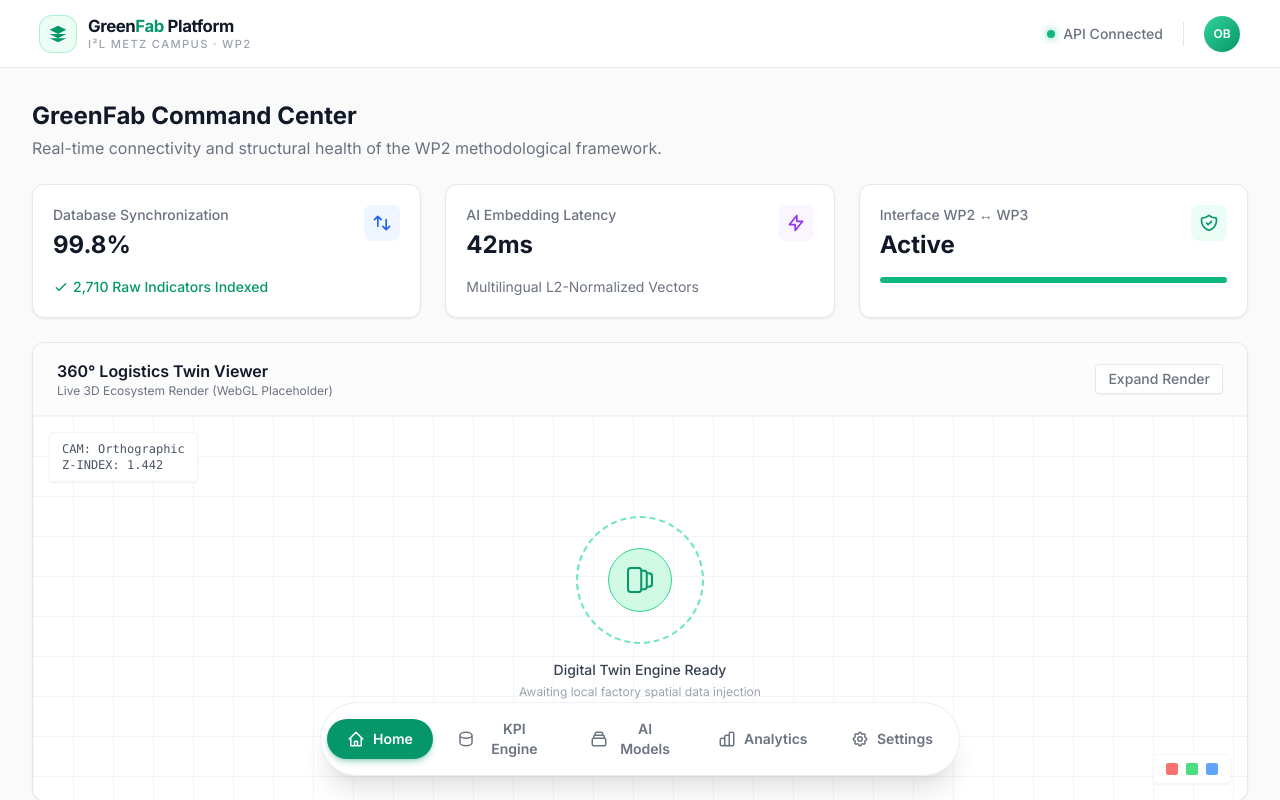
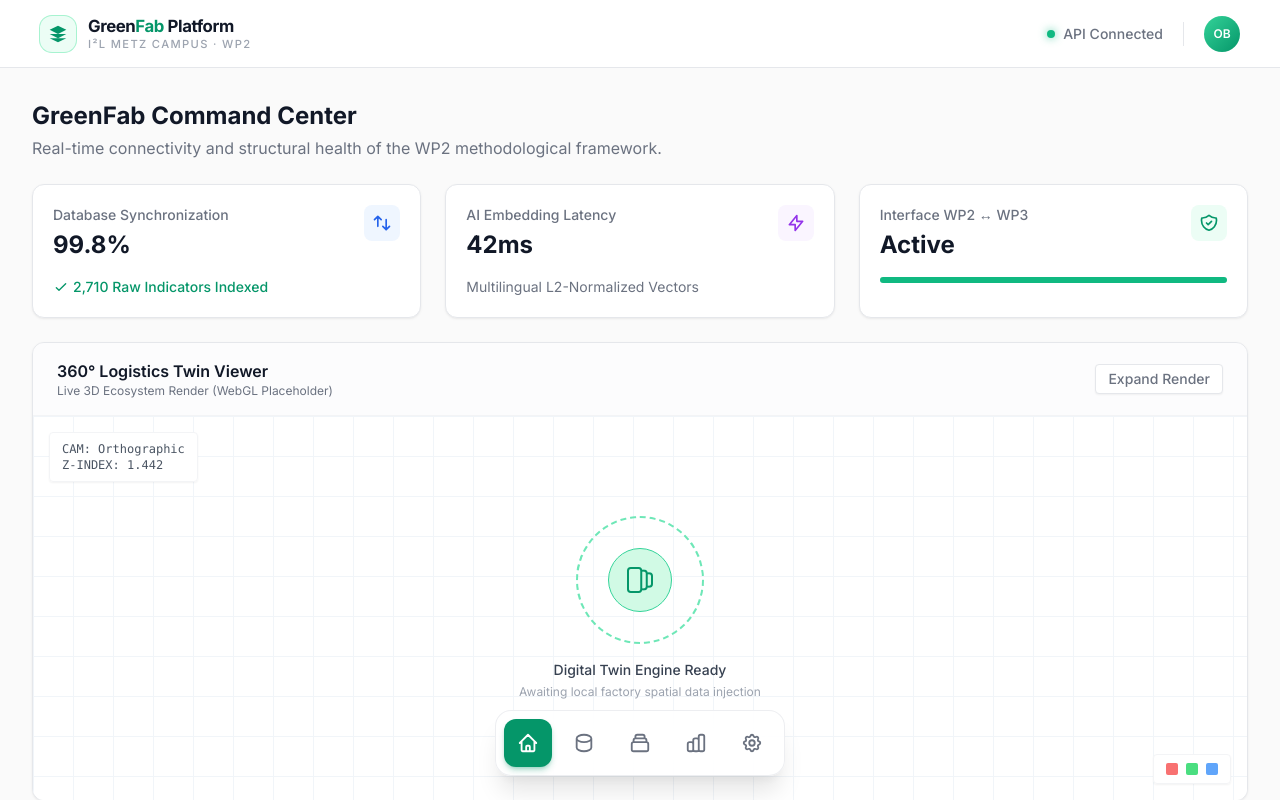
Before and after one commit to oussama95boussaid/green-fab-dashboard, a plain HTML site: page index.html in a window 1280 px wide. Drawn offline with nearby package versions, Linux system fonts and the light colour scheme.

Commit message:
Dock: icons-only with macOS-style hover name tooltips

```diff
--- a/index.html
+++ b/index.html
@@ -38,6 +38,19 @@
         .dock-item { transform-origin: bottom center; will-change: transform; }
         .dock.resetting .dock-item { transition: transform .28s cubic-bezier(.2,.8,.2,1), color .15s, background-color .15s; }
         @media (prefers-reduced-motion: reduce) { .dock-item { transform: none !important; } }
+        /* Hover tooltip (app name), macOS-style */
+        .dock-tip {
+            position: absolute; bottom: 100%; left: 50%; transform: translateX(-50%) translateY(4px);
+            margin-bottom: 12px; padding: 3px 9px; border-radius: 7px;
+            background: #111827; color: #fff; font-size: 11px; font-weight: 600; white-space: nowrap;
+            opacity: 0; pointer-events: none; transition: opacity .14s ease, transform .14s ease;
+            box-shadow: 0 4px 14px rgba(0,0,0,.20);
+        }
+        .dock-tip::after {
+            content: ''; position: absolute; top: 100%; left: 50%; transform: translateX(-50%);
+            border: 5px solid transparent; border-top-color: #111827;
+        }
+        .dock-item:hover .dock-tip { opacity: 1; transform: translateX(-50%) translateY(0); }
     </style>
 </head>
 <body class="text-gray-800 antialiased h-screen flex flex-col overflow-hidden bg-[#FAFAFA]">
@@ -657,27 +670,27 @@
 
     </div>
 
-    <!-- ============================ FLOATING DOCK NAV ============================ -->
-    <nav class="dock fixed bottom-6 left-1/2 -translate-x-1/2 flex items-center gap-1 p-1.5 bg-white/80 backdrop-blur-xl border border-gray-200/70 rounded-full shadow-[0_20px_25px_-5px_rgba(0,0,0,0.10),0_10px_10px_-5px_rgba(0,0,0,0.04)] z-50 max-w-[calc(100vw-2rem)]">
-        <button data-page="home" class="dock-item flex items-center gap-2 px-4 sm:px-5 py-2.5 rounded-full text-sm font-semibold transition-colors">
-            <svg class="w-[18px] h-[18px] shrink-0" fill="none" stroke="currentColor" viewBox="0 0 24 24"><path stroke-linecap="round" stroke-linejoin="round" stroke-width="2" d="M3 12l2-2m0 0l7-7 7 7M5 10v10a1 1 0 001 1h3m10-11l2 2m-2-2v10a1 1 0 01-1 1h-3m-6 0a1 1 0 001-1v-4a1 1 0 011-1h2a1 1 0 011 1v4a1 1 0 001 1m-6 0h6"></path></svg>
-            <span class="hidden sm:inline">Home</span>
+    <!-- ============================ FLOATING DOCK NAV (icons only) ============================ -->
+    <nav class="dock fixed bottom-6 left-1/2 -translate-x-1/2 flex items-end gap-2 p-2 bg-white/80 backdrop-blur-xl border border-gray-200/70 rounded-2xl shadow-[0_20px_25px_-5px_rgba(0,0,0,0.10),0_10px_10px_-5px_rgba(0,0,0,0.04)] z-50">
+        <button data-page="home" aria-label="Home" class="dock-item relative flex items-center justify-center w-12 h-12 rounded-xl transition-colors">
+            <svg class="w-[22px] h-[22px]" fill="none" stroke="currentColor" viewBox="0 0 24 24"><path stroke-linecap="round" stroke-linejoin="round" stroke-width="2" d="M3 12l2-2m0 0l7-7 7 7M5 10v10a1 1 0 001 1h3m10-11l2 2m-2-2v10a1 1 0 01-1 1h-3m-6 0a1 1 0 001-1v-4a1 1 0 011-1h2a1 1 0 011 1v4a1 1 0 001 1m-6 0h6"></path></svg>
+            <span class="dock-tip">Home</span>
         </button>
-        <button data-page="kpi" class="dock-item flex items-center gap-2 px-4 sm:px-5 py-2.5 rounded-full text-sm font-semibold transition-colors">
-            <svg class="w-[18px] h-[18px] shrink-0" fill="none" stroke="currentColor" viewBox="0 0 24 24"><path stroke-linecap="round" stroke-linejoin="round" stroke-width="2" d="M4 7v10c0 2.21 3.582 4 8 4s8-1.79 8-4V7M4 7c0 2.21 3.582 4 8 4s8-1.79 8-4M4 7c0-2.21 3.582-4 8-4s8 1.79 8 4"></path></svg>
-            <span class="hidden sm:inline">KPI Engine</span>
+        <button data-page="kpi" aria-label="KPI Engine" class="dock-item relative flex items-center justify-center w-12 h-12 rounded-xl transition-colors">
+            <svg class="w-[22px] h-[22px]" fill="none" stroke="currentColor" viewBox="0 0 24 24"><path stroke-linecap="round" stroke-linejoin="round" stroke-width="2" d="M4 7v10c0 2.21 3.582 4 8 4s8-1.79 8-4V7M4 7c0 2.21 3.582 4 8 4s8-1.79 8-4M4 7c0-2.21 3.582-4 8-4s8 1.79 8 4"></path></svg>
+            <span class="dock-tip">KPI Engine</span>
         </button>
-        <button data-page="ai" class="dock-item flex items-center gap-2 px-4 sm:px-5 py-2.5 rounded-full text-sm font-semibold transition-colors">
-            <svg class="w-[18px] h-[18px] shrink-0" fill="none" stroke="currentColor" viewBox="0 0 24 24"><path stroke-linecap="round" stroke-linejoin="round" stroke-width="2" d="M19 11H5m14 0a2 2 0 012 2v6a2 2 0 01-2 2H5a2 2 0 01-2-2v-6a2 2 0 012-2m14 0V9a2 2 0 00-2-2M5 11V9a2 2 0 012-2m0 0V5a2 2 0 012-2h6a2 2 0 012 2v2M7 7h10"></path></svg>
-            <span class="hidden sm:inline">AI Models</span>
+        <button data-page="ai" aria-label="AI Models" class="dock-item relative flex items-center justify-center w-12 h-12 rounded-xl transition-colors">
+            <svg class="w-[22px] h-[22px]" fill="none" stroke="currentColor" viewBox="0 0 24 24"><path stroke-linecap="round" stroke-linejoin="round" stroke-width="2" d="M19 11H5m14 0a2 2 0 012 2v6a2 2 0 01-2 2H5a2 2 0 01-2-2v-6a2 2 0 012-2m14 0V9a2 2 0 00-2-2M5 11V9a2 2 0 012-2m0 0V5a2 2 0 012-2h6a2 2 0 012 2v2M7 7h10"></path></svg>
+            <span class="dock-tip">AI Models</span>
         </button>
-        <button data-page="analytics" class="dock-item flex items-center gap-2 px-4 sm:px-5 py-2.5 rounded-full text-sm font-semibold transition-colors">
-            <svg class="w-[18px] h-[18px] shrink-0" fill="none" stroke="currentColor" viewBox="0 0 24 24"><path stroke-linecap="round" stroke-linejoin="round" stroke-width="2" d="M9 19v-6a2 2 0 00-2-2H5a2 2 0 00-2 2v6a2 2 0 002 2h2a2 2 0 002-2zm0 0V9a2 2 0 012-2h2a2 2 0 012 2v10m-6 0a2 2 0 002 2h2a2 2 0 002-2m0 0V5a2 2 0 012-2h2a2 2 0 012 2v14a2 2 0 01-2 2h-2a2 2 0 01-2-2z"></path></svg>
-            <span class="hidden sm:inline">Analytics</span>
+        <button data-page="analytics" aria-label="Analytics" class="dock-item relative flex items-center justify-center w-12 h-12 rounded-xl transition-colors">
+            <svg class="w-[22px] h-[22px]" fill="none" stroke="currentColor" viewBox="0 0 24 24"><path stroke-linecap="round" stroke-linejoin="round" stroke-width="2" d="M9 19v-6a2 2 0 00-2-2H5a2 2 0 00-2 2v6a2 2 0 002 2h2a2 2 0 002-2zm0 0V9a2 2 0 012-2h2a2 2 0 012 2v10m-6 0a2 2 0 002 2h2a2 2 0 002-2m0 0V5a2 2 0 012-2h2a2 2 0 012 2v14a2 2 0 01-2 2h-2a2 2 0 01-2-2z"></path></svg>
+            <span class="dock-tip">Analytics</span>
         </button>
-        <button data-page="settings" class="dock-item flex items-center gap-2 px-4 sm:px-5 py-2.5 rounded-full text-sm font-semibold transition-colors">
-            <svg class="w-[18px] h-[18px] shrink-0" fill="none" stroke="currentColor" viewBox="0 0 24 24"><path stroke-linecap="round" stroke-linejoin="round" stroke-width="2" d="M10.325 4.317c.426-1.756 2.924-1.756 3.35 0a1.724 1.724 0 002.573 1.066c1.543-.94 3.31.826 2.37 2.37a1.724 1.724 0 001.065 2.572c1.756.426 1.756 2.924 0 3.35a1.724 1.724 0 00-1.066 2.573c.94 1.543-.826 3.31-2.37 2.37a1.724 1.724 0 00-2.572 1.065c-.426 1.756-2.924 1.756-3.35 0a1.724 1.724 0 00-2.573-1.066c-1.543.94-3.31-.826-2.37-2.37a1.724 1.724 0 00-1.065-2.572c-1.756-.426-1.756-2.924 0-3.35a1.724 1.724 0 001.066-2.573c-.94-1.543.826-3.31 2.37-2.37.996.608 2.296.07 2.572-1.065z"></path><path stroke-linecap="round" stroke-linejoin="round" stroke-width="2" d="M15 12a3 3 0 11-6 0 3 3 0 016 0z"></path></svg>
-            <span class="hidden sm:inline">Settings</span>
+        <button data-page="settings" aria-label="Settings" class="dock-item relative flex items-center justify-center w-12 h-12 rounded-xl transition-colors">
+            <svg class="w-[22px] h-[22px]" fill="none" stroke="currentColor" viewBox="0 0 24 24"><path stroke-linecap="round" stroke-linejoin="round" stroke-width="2" d="M10.325 4.317c.426-1.756 2.924-1.756 3.35 0a1.724 1.724 0 002.573 1.066c1.543-.94 3.31.826 2.37 2.37a1.724 1.724 0 001.065 2.572c1.756.426 1.756 2.924 0 3.35a1.724 1.724 0 00-1.066 2.573c.94 1.543-.826 3.31-2.37 2.37a1.724 1.724 0 00-2.572 1.065c-.426 1.756-2.924 1.756-3.35 0a1.724 1.724 0 00-2.573-1.066c-1.543.94-3.31-.826-2.37-2.37a1.724 1.724 0 00-1.065-2.572c-1.756-.426-1.756-2.924 0-3.35a1.724 1.724 0 001.066-2.573c-.94-1.543.826-3.31 2.37-2.37.996.608 2.296.07 2.572-1.065z"></path><path stroke-linecap="round" stroke-linejoin="round" stroke-width="2" d="M15 12a3 3 0 11-6 0 3 3 0 016 0z"></path></svg>
+            <span class="dock-tip">Settings</span>
         </button>
     </nav>
 
```
